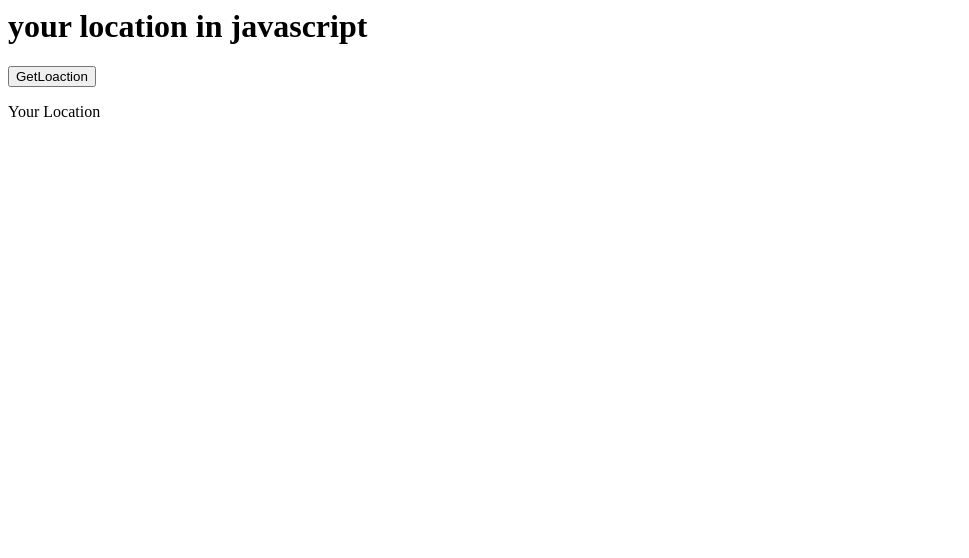
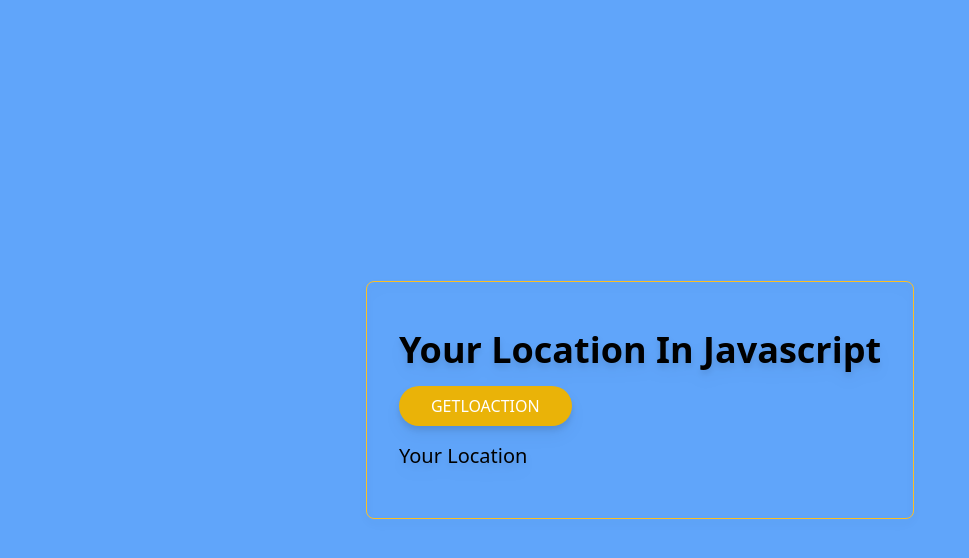
Before and after one commit to mdkaifraza42661/JavaScript, a plain HTML site: page geolocator/geolocation.html in a window 1280 px wide. Shown: the whole page, without its empty margins (0-969 px from the left). Drawn offline with nearby package versions, Linux system fonts and the light colour scheme.

Commit message:
geolocation styling

```diff
--- a/geolocator/geolocation.html
+++ b/geolocator/geolocation.html
@@ -7,27 +7,40 @@
     <title>GEOLOCATION IN YOUR BROWSER</title>
 </head>
 
-<body>
-    <div class="conatiner">
-        <h1>your location in javascript</h1>
-        <button id="getlocation">GetLoaction</button>
-        <p id="currentloaction">Your Location</p>
+<body class="w-full h-full bg-blue-400 flex items-center justify-center">
+    <div class="conatiner border border-amber-400 p-8 rounded-lg drop-shadow-lg">
+        <h1 class="text-4xl capitalize font-bold py-4">your location in javascript</h1>
+        <button id="getlocation"
+            class="btn px-8 py-2 border rounded-full uppercase bg-yellow-500 text-white bold border-none  hover:bg-sky-700 border-shadow-xl">GetLoaction</button>
+        <p id="currentloaction" class="py-4 text-xl">Your Location</p>
     </div>
+    <script src="https://cdn.tailwindcss.com"></script>
     <script>
-        console.log(navigator.appName)
-        console.log(navigator.appVersion)
-        console.log(navigator.appCodeName);
-        console.log(navigator.vendor);
-        console.log(navigator.locks);
-        console.log(navigator.cookieEnabled);
-        console.log(navigator.maxTouchPoints);
+        // console.log(navigator.appName)
+        // console.log(navigator.appVersion)
+        // console.log(navigator.appCodeName);
+        // console.log(navigator.vendor);
+        // console.log(navigator.locks);
+        // console.log(navigator.cookieEnabled);
+        // console.log(navigator.maxTouchPoints);
+        // console.log(navigator.geolocation.clearWatch);
         const btn = document.querySelector('#getlocation')
         const currentloaction = document.querySelector('#currentloaction')
+        // btn.addEventListener('click', (e) => {
+        //     navigator.geolocation.getCurrentPosition((e) => {
+        //         currentloaction.innerHTML = "Latitude: " + e.coords.latitude +
+        //             "<br>Longitude: " + e.coords.longitude;
+
+        //     })
+        // })
+        const getusecorentloation = (latitude, longitude) => {
+            console.log(latitude, longitude);
+        }
         btn.addEventListener('click', (e) => {
-            navigator.geolocation.getCurrentPosition((e) => {
+            navigator.geolocation.watchPosition((e) => {
                 currentloaction.innerHTML = "Latitude: " + e.coords.latitude +
                     "<br>Longitude: " + e.coords.longitude;
-                // console.log(e.coords.latitude);
+                getusecorentloation(e.coords.latitude, e.coords.longitude)
             })
         })
     </script>
```
